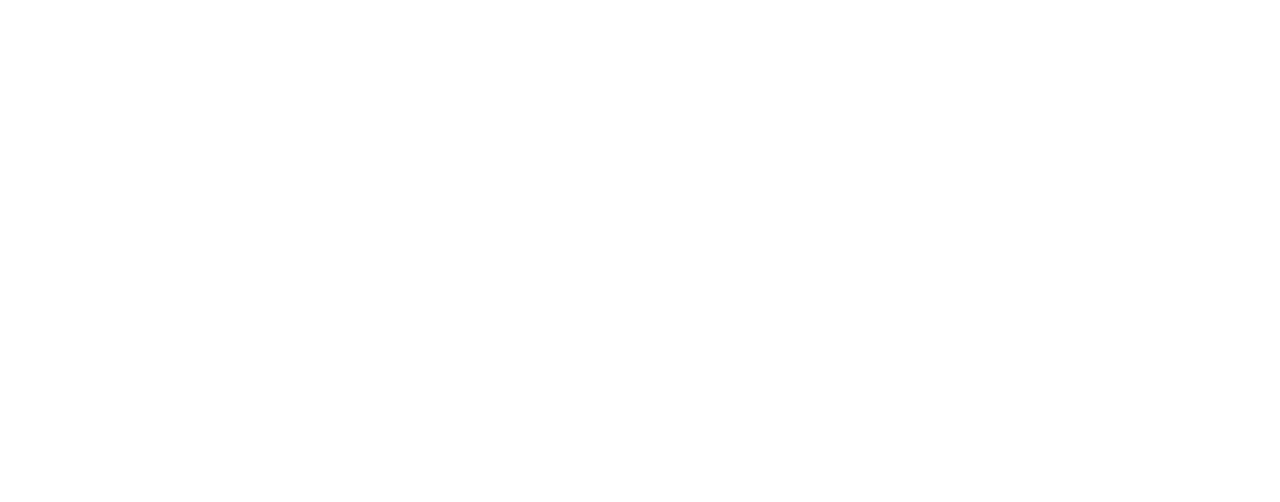
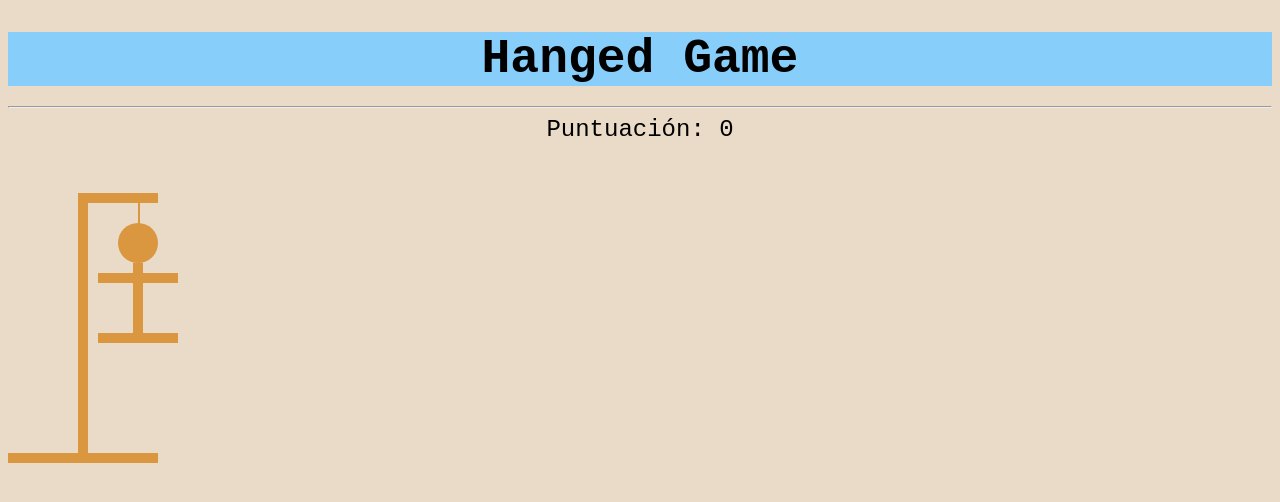
Before and after one commit to DavidJLS102/hangedGameFinalProject, a plain HTML site: page Hanged Game/index.html in a window 1280 px wide. Drawn offline with Linux system fonts and the light colour scheme.

Commit message:
I add the parts of the game doll

```diff
--- a/Hanged Game/index.html
+++ b/Hanged Game/index.html
@@ -4,8 +4,31 @@
     <meta charset="UTF-8">
     <meta name="viewport" content="width=device-width, initial-scale=1.0">
     <title>Hanged Game</title>
+    <link rel="stylesheet" href="styles.css">
 </head>
 <body>
+    <header>
+        <h1> Hanged Game</h1>
+    </header>
+    <hr>
 
+    <div class="container"> </div>
+    <div class="score">Puntuación: <span id="score">0</span></div>
+    <div class="game">
+        <div class="hangman">
+            <div class="part base"></div>
+            <div class="part pole"></div>
+            <div class="part top-bar"></div>
+            <div class="part rope"></div>
+            <div class="part head"></div>
+            <div class="part body"></div>
+            <div class="part left-arm"></div>
+            <div class="part right-arm"></div>
+            <div class="part left-leg"></div>
+            <div class="part right-leg"></div>
+        </div>
+    </div>
+
+<script src="script.js"></script>
 </body>
 </html>
--- a/Hanged Game/script.js
+++ b/Hanged Game/script.js
@@ -0,0 +1,3 @@
+parts.forEach((part, index) => {
+    part.style.display = index < 4 ? "block" : "none";
+})
--- a/Hanged Game/styles.css
+++ b/Hanged Game/styles.css
@@ -0,0 +1,118 @@
+h1 {
+    margin-bottom: 20px;
+    text-align: center;
+    font-size: 300%;
+}
+
+header {
+    background-color:lightskyblue;
+}
+
+body {
+    font-family:'Courier New', Courier, monospace;
+    background-color:rgb(233, 219, 199);
+}
+
+
+.container {
+    background-color:aqua;
+}
+
+.score {
+    margin-bottom: 20px;
+    font-size: 24px;
+    text-align: center;
+}
+
+.hangman {
+    position: relative;
+    width: 150px;
+    height: 300px;
+    margin-right: 50px;
+}
+
+.part {
+    display: none;
+    position: absolute;
+    background-color: #da9740;
+}
+
+.base {
+    display: block;
+    width: 150px;
+    height: 10px;
+    bottom: 0;
+}
+
+.pole {
+    display: block;
+    width: 10px;
+    height: 250px;
+    left: 70px;
+    bottom: 10px;
+}
+
+.top-bar {
+    display: block;
+    width: 80px;
+    height: 10px;
+    left: 70px;
+    top: 30px;
+}
+
+.rope {
+    display: block;
+    width: 2px;
+    height: 50px;
+    left: 130px;
+    top: 40px;
+}
+
+.head {
+    display: block;
+    width: 40px;
+    height: 40px;
+    border-radius: 50%;
+    top: 60px;
+    left: 110px;
+}
+
+.body {
+    display: block;
+    width: 10px;
+    height: 80px;
+    top: 100px;
+    left: 125px;
+}
+
+.left-arm {
+    display: block;
+    width: 40px;
+    height: 10px;
+    top: 110px;
+    left: 90px;
+}
+
+.right-arm {
+    display: block;
+    width: 40px;
+    height: 10px;
+    top: 110px;
+    left: 130px;
+}
+
+.left-leg {
+    display: block;
+    width: 40px;
+    height: 10px;
+    top: 170px;
+    left: 90px;
+}
+
+.right-leg {
+    display: block;
+    width: 40px;
+    height: 10px;
+    top: 170px;
+    left: 130px;
+}
```
